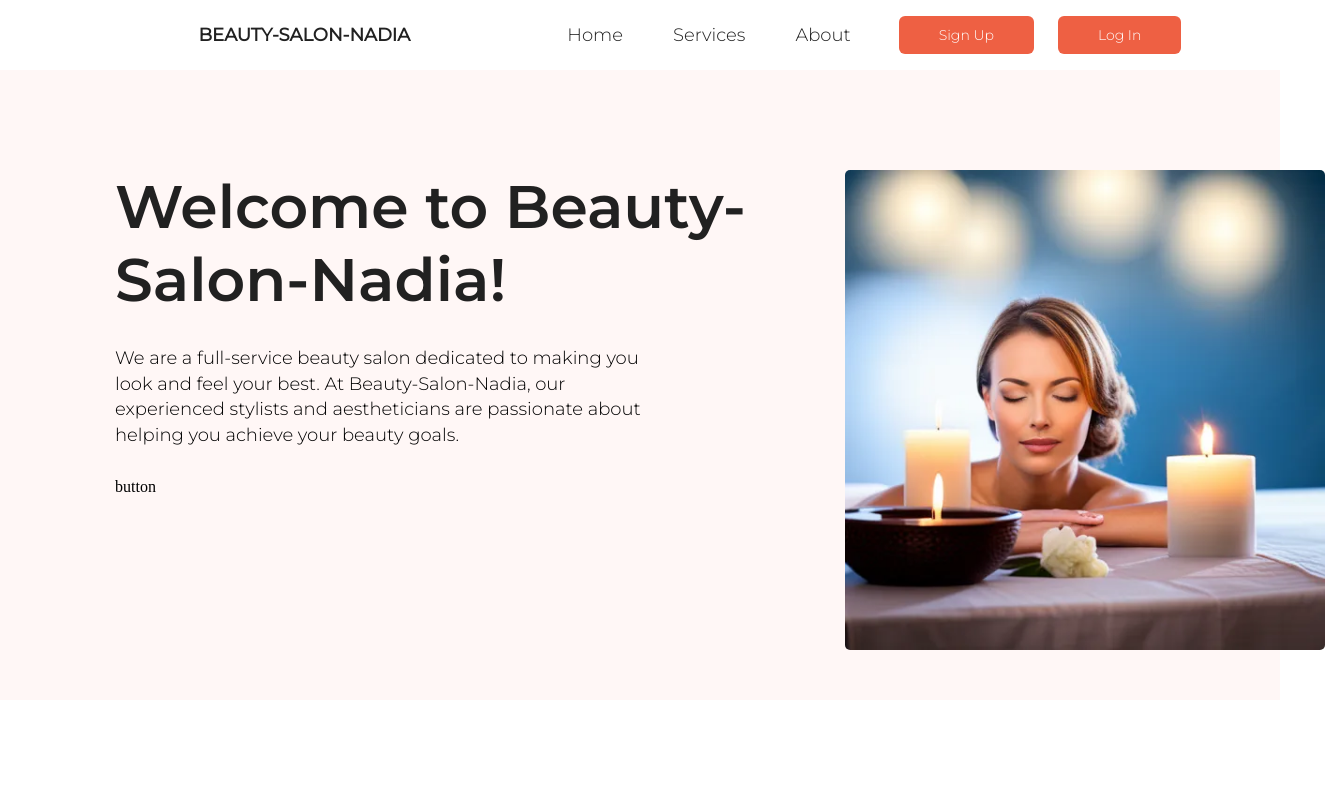
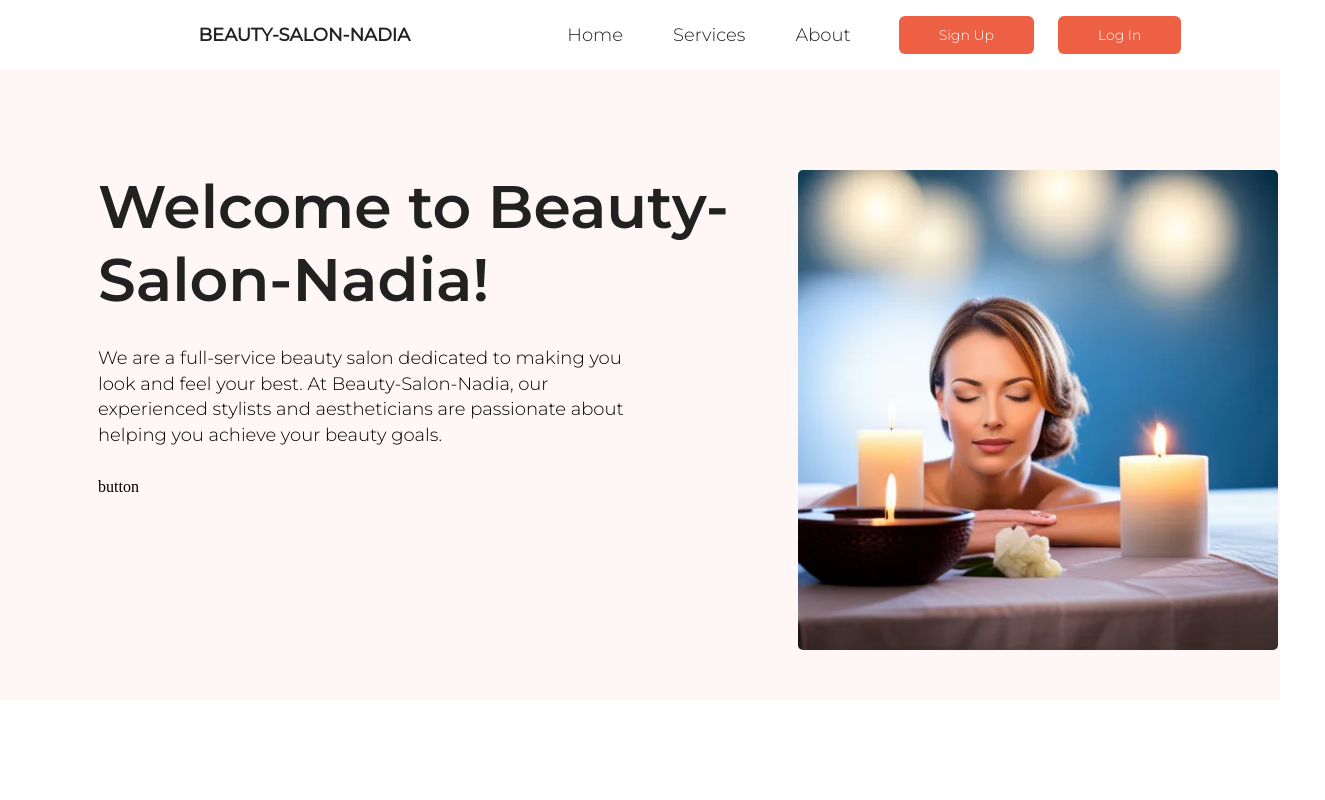
Before and after one commit to nadiahosisy/Beauty-Salon, a React (Vite) app: page /Home in a window 1280 px wide. Shown: the top 800 px of the page, 1325 px wide, since content can reach past the window. Built offline with nearby package versions, Linux system fonts and the light colour scheme.

Commit message:
fix width

```diff
--- a/src/style/home-page.css
+++ b/src/style/home-page.css
@@ -30,7 +30,7 @@
   display: flex;
   flex-direction: column;
   flex-basis: auto;
-  margin-left: 10rem;
+  margin-left: 16rem;
   justify-content: flex-start;
   gap: 30px;
 }
@@ -49,10 +49,12 @@
 
 .jumba-right-image-div {
   width: 480px;
-  margin-left: 30px;
   height: 480px;
 }
 
 .jumba-right-image {
   border-radius: 5px;
 }
+.jumba-right {
+  margin-right: 10rem;
+}
```
